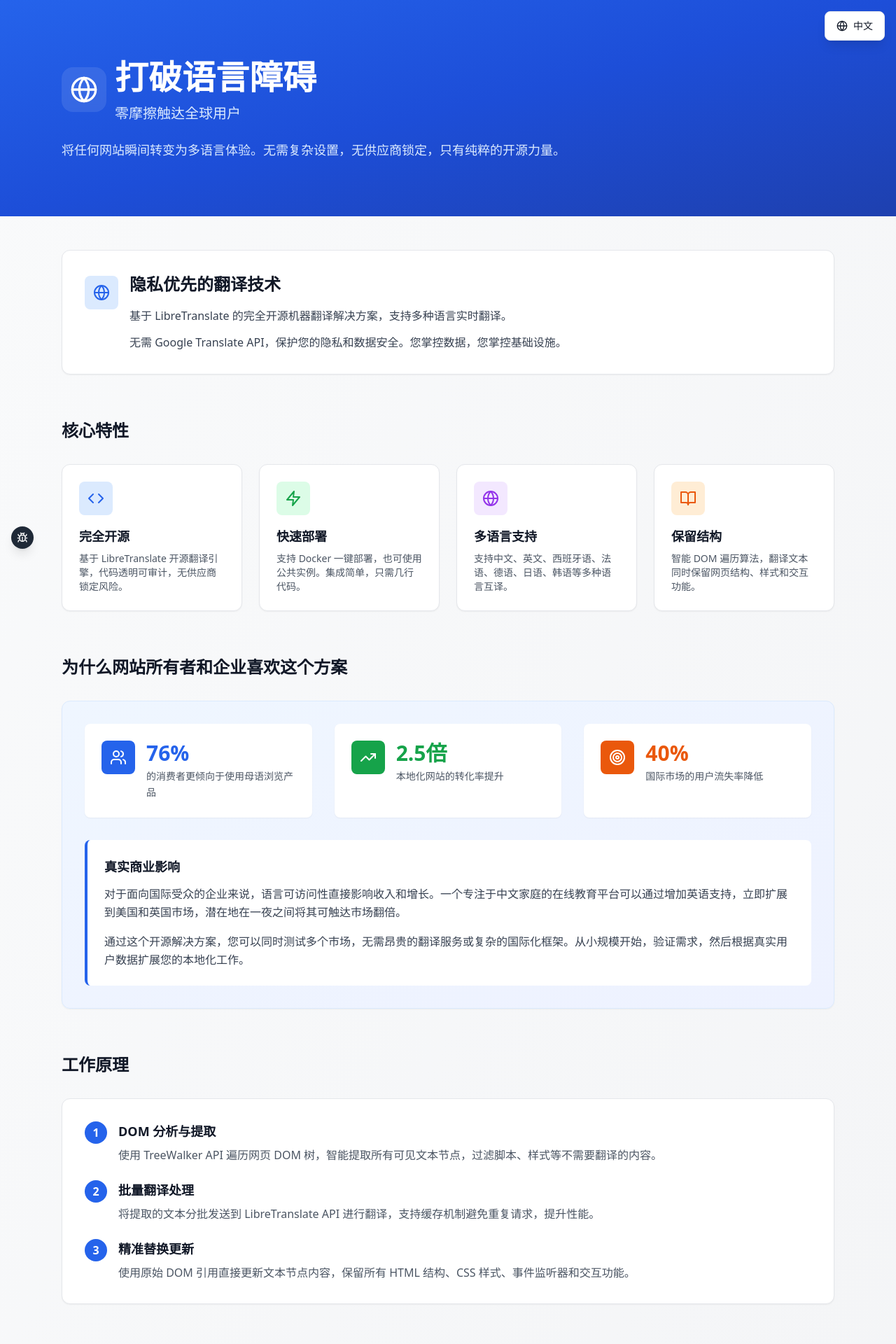
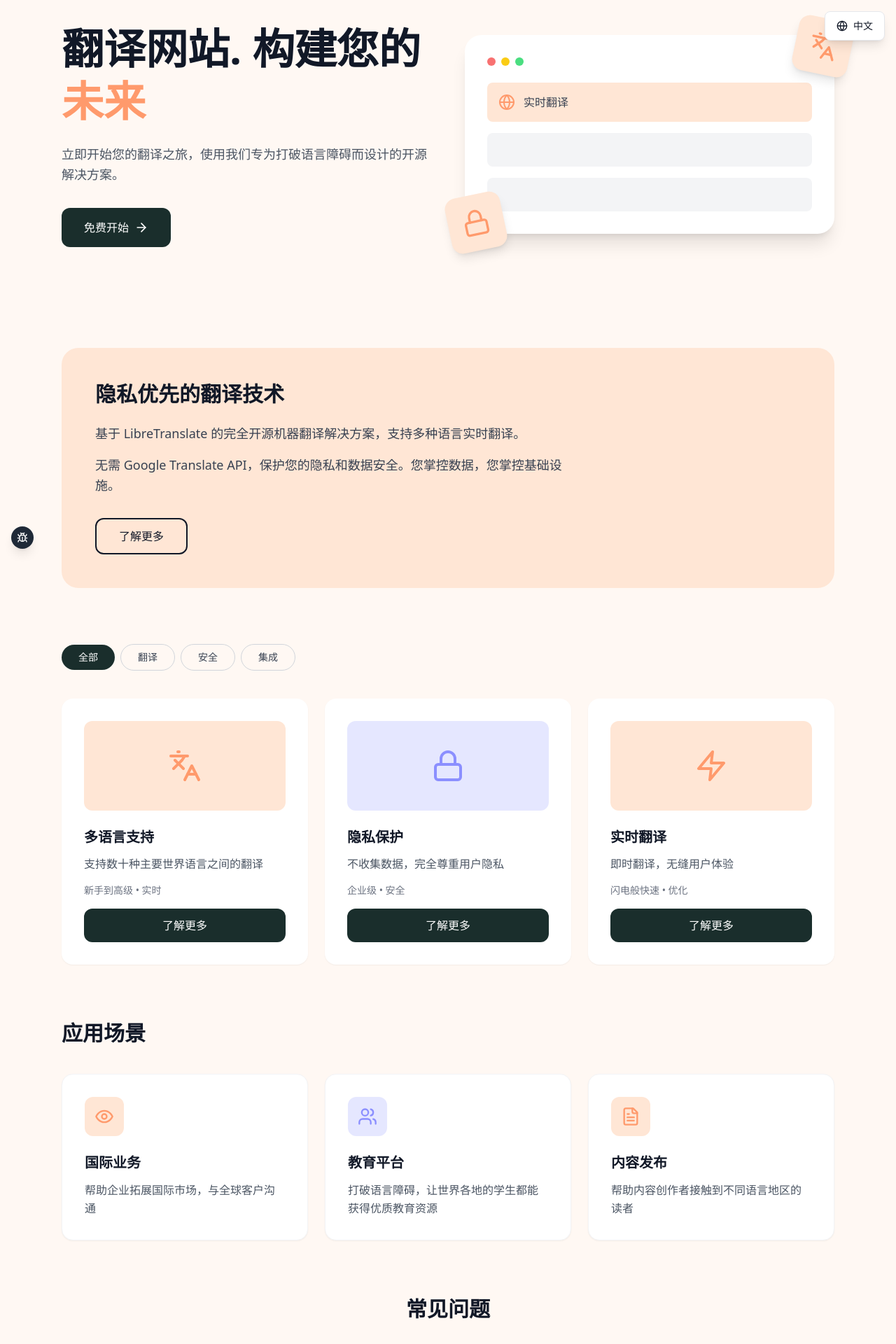
Before and after one commit to aceman23/OpenTranslateAI-OpenSourceWebsiteTranslator, a React (Vite) app: page / in a window 1280 px wide. Shown: the top 1920 px of the page at 70% size. Built offline with nearby package versions, Linux system fonts and the light colour scheme.

Commit message:
Updated DemoContentEnglish.tsx

```diff
--- a/src/components/DemoContent.tsx
+++ b/src/components/DemoContent.tsx
@@ -1,272 +1,207 @@
-import { BookOpen, Code, Globe, Zap, TrendingUp, Users, Target } from 'lucide-react';
+import { Globe, Languages, Lock, Zap, Code, Eye, Users, FileText, ArrowRight } from 'lucide-react';
 
 export function DemoContent() {
   return (
-    <div id="translatable-content" className="min-h-screen bg-gradient-to-br from-gray-50 to-gray-100">
+    <div id="translatable-content" className="min-h-screen bg-[#FFF8F3]">
       {/* Hero Section */}
-      <header className="bg-gradient-to-br from-blue-600 via-blue-700 to-blue-800 text-white">
-        <div className="max-w-6xl mx-auto px-6 py-20">
-          <div className="flex items-center gap-3 mb-6">
-            <div className="w-16 h-16 bg-white/10 backdrop-blur-sm rounded-2xl flex items-center justify-center">
-              <Globe className="w-10 h-10 text-white" />
+      <header className="bg-[#FFF8F3] pt-8 pb-20">
+        <div className="max-w-6xl mx-auto px-6">
+          <div className="grid lg:grid-cols-2 gap-12 items-center">
+            <div>
+              <h1 className="text-6xl font-bold text-gray-900 leading-tight mb-6">
+                翻译网站. 构建您的{' '}
+                <span className="text-[#FF9A6C]">未来</span>
+              </h1>
+              <p className="text-lg text-gray-600 mb-8 leading-relaxed">
+                立即开始您的翻译之旅，使用我们专为打破语言障碍而设计的开源解决方案。
+              </p>
+              <button className="bg-[#1A2E2C] text-white px-8 py-4 rounded-xl font-medium hover:bg-[#152521] transition-colors flex items-center gap-2 group">
+                免费开始
+                <ArrowRight className="w-5 h-5 group-hover:translate-x-1 transition-transform" />
+              </button>
             </div>
-            <div>
-              <h1 className="text-5xl font-bold leading-tight">
-                打破语言障碍
-              </h1>
-              <p className="text-xl text-blue-100 mt-2">
-                零摩擦触达全球用户
-              </p>
+            <div className="relative">
+              <div className="bg-white rounded-3xl shadow-xl p-8 relative">
+                <div className="flex gap-2 mb-6">
+                  <div className="w-3 h-3 rounded-full bg-red-400"></div>
+                  <div className="w-3 h-3 rounded-full bg-yellow-400"></div>
+                  <div className="w-3 h-3 rounded-full bg-green-400"></div>
+                </div>
+                <div className="space-y-4">
+                  <div className="bg-[#FFE6D5] rounded-lg p-4 flex items-center gap-3">
+                    <Globe className="w-6 h-6 text-[#FF9A6C]" />
+                    <span className="text-gray-700 font-medium">实时翻译</span>
+                  </div>
+                  <div className="bg-gray-100 rounded-lg p-4 h-12"></div>
+                  <div className="bg-gray-100 rounded-lg p-4 h-12"></div>
                 </div>
               </div>
-          <p className="text-lg text-blue-100 max-w-3xl leading-relaxed">
-            将任何网站瞬间转变为多语言体验。无需复杂设置，无供应商锁定，只有纯粹的开源力量。
-          </p>
+              <div className="absolute -top-6 -right-6 w-20 h-20 bg-[#FFE6D5] rounded-2xl flex items-center justify-center shadow-lg rotate-12">
+                <Languages className="w-10 h-10 text-[#FF9A6C]" />
+              </div>
+              <div className="absolute -bottom-6 -left-6 w-20 h-20 bg-[#FFE6D5] rounded-2xl flex items-center justify-center shadow-lg -rotate-12">
+                <Lock className="w-10 h-10 text-[#FF9A6C]" />
+              </div>
+            </div>
+          </div>
         </div>
       </header>
 
       {/* Main Content */}
-      <main className="max-w-6xl mx-auto px-6 py-12">
+      <main className="max-w-6xl mx-auto px-6 py-16">
         {/* About Section */}
-        <section className="mb-16">
-          <div className="bg-white rounded-xl p-8 shadow-sm border border-gray-200">
-            <div className="flex items-start gap-4">
-              <div className="flex-shrink-0 w-12 h-12 bg-blue-100 rounded-lg flex items-center justify-center mt-1">
-                <Globe className="w-6 h-6 text-blue-600" />
-              </div>
-              <div>
-                <h2 className="text-2xl font-bold text-gray-900 mb-4">隐私优先的翻译技术</h2>
-                <p className="text-gray-700 leading-relaxed mb-3">
+        <section className="mb-20">
+          <div className="bg-[#FFE6D5] rounded-3xl p-12">
+            <div className="max-w-2xl">
+              <h2 className="text-3xl font-bold text-gray-900 mb-6">隐私优先的翻译技术</h2>
+              <p className="text-gray-700 text-lg leading-relaxed mb-4">
                 基于 LibreTranslate 的完全开源机器翻译解决方案，支持多种语言实时翻译。
               </p>
-                <p className="text-gray-700 leading-relaxed">
+              <p className="text-gray-700 text-lg leading-relaxed mb-8">
                 无需 Google Translate API，保护您的隐私和数据安全。您掌控数据，您掌控基础设施。
               </p>
-              </div>
-            </div>
-          </div>
-        </section>
-        {/* Features Grid */}
-        <section className="mb-16">
-          <h2 className="text-2xl font-bold text-gray-900 mb-8">核心特性</h2>
-          <div className="grid md:grid-cols-2 lg:grid-cols-4 gap-6">
-            <div className="bg-white rounded-xl p-6 shadow-sm border border-gray-200 hover:shadow-md transition-shadow">
-              <div className="w-12 h-12 bg-blue-100 rounded-lg flex items-center justify-center mb-4">
-                <Code className="w-6 h-6 text-blue-600" />
-              </div>
-              <h3 className="text-lg font-semibold text-gray-900 mb-2">
-                完全开源
-              </h3>
-              <p className="text-sm text-gray-600">
-                基于 LibreTranslate 开源翻译引擎，代码透明可审计，无供应商锁定风险。
-              </p>
-            </div>
-
-            <div className="bg-white rounded-xl p-6 shadow-sm border border-gray-200 hover:shadow-md transition-shadow">
-              <div className="w-12 h-12 bg-green-100 rounded-lg flex items-center justify-center mb-4">
-                <Zap className="w-6 h-6 text-green-600" />
-              </div>
-              <h3 className="text-lg font-semibold text-gray-900 mb-2">
-                快速部署
-              </h3>
-              <p className="text-sm text-gray-600">
-                支持 Docker 一键部署，也可使用公共实例。集成简单，只需几行代码。
-              </p>
-            </div>
-
-            <div className="bg-white rounded-xl p-6 shadow-sm border border-gray-200 hover:shadow-md transition-shadow">
-              <div className="w-12 h-12 bg-purple-100 rounded-lg flex items-center justify-center mb-4">
-                <Globe className="w-6 h-6 text-purple-600" />
-              </div>
-              <h3 className="text-lg font-semibold text-gray-900 mb-2">
-                多语言支持
-              </h3>
-              <p className="text-sm text-gray-600">
-                支持中文、英文、西班牙语、法语、德语、日语、韩语等多种语言互译。
-              </p>
-            </div>
-
-            <div className="bg-white rounded-xl p-6 shadow-sm border border-gray-200 hover:shadow-md transition-shadow">
-              <div className="w-12 h-12 bg-orange-100 rounded-lg flex items-center justify-center mb-4">
-                <BookOpen className="w-6 h-6 text-orange-600" />
-              </div>
-              <h3 className="text-lg font-semibold text-gray-900 mb-2">
-                保留结构
-              </h3>
-              <p className="text-sm text-gray-600">
-                智能 DOM 遍历算法，翻译文本同时保留网页结构、样式和交互功能。
-              </p>
+              <button className="border-2 border-gray-900 text-gray-900 px-8 py-3 rounded-xl font-medium hover:bg-gray-900 hover:text-white transition-colors">
+                了解更多
+              </button>
             </div>
           </div>
         </section>
 
-        {/* Business Value Section */}
-        <section className="mb-16">
-          <h2 className="text-2xl font-bold text-gray-900 mb-8">为什么网站所有者和企业喜欢这个方案</h2>
-          <div className="bg-gradient-to-br from-blue-50 to-indigo-50 rounded-xl p-8 shadow-sm border border-blue-100">
-            <div className="grid md:grid-cols-3 gap-8 mb-8">
-              <div className="bg-white rounded-lg p-6 shadow-sm">
-                <div className="flex items-start gap-4">
-                  <div className="flex-shrink-0 w-12 h-12 bg-blue-600 rounded-lg flex items-center justify-center">
-                    <Users className="w-6 h-6 text-white" />
+        {/* Features Grid */}
+        <section className="mb-20">
+          <div className="flex items-center gap-2 mb-8 overflow-x-auto pb-2">
+            <button className="bg-[#1A2E2C] text-white px-6 py-2 rounded-full text-sm font-medium whitespace-nowrap">
+              全部
+            </button>
+            <button className="border border-gray-300 text-gray-700 px-6 py-2 rounded-full text-sm font-medium hover:border-gray-400 transition-colors whitespace-nowrap">
+              翻译
+            </button>
+            <button className="border border-gray-300 text-gray-700 px-6 py-2 rounded-full text-sm font-medium hover:border-gray-400 transition-colors whitespace-nowrap">
+              安全
+            </button>
+            <button className="border border-gray-300 text-gray-700 px-6 py-2 rounded-full text-sm font-medium hover:border-gray-400 transition-colors whitespace-nowrap">
+              集成
+            </button>
           </div>
-                  <div>
-                    <div className="text-3xl font-bold text-blue-600 mb-1">76%</div>
-                    <p className="text-sm text-gray-600 leading-relaxed">
-                      的消费者更倾向于使用母语浏览产品
-                    </p>
+          <div className="grid md:grid-cols-2 lg:grid-cols-3 gap-6">
+            <div className="bg-white p-8 rounded-2xl shadow-sm hover:shadow-md transition-all group">
+              <div className="w-full h-32 bg-[#FFE6D5] rounded-xl flex items-center justify-center mb-6">
+                <Languages className="w-12 h-12 text-[#FF9A6C]" />
               </div>
+              <h3 className="font-bold text-xl text-gray-900 mb-3">多语言支持</h3>
+              <p className="text-gray-600 mb-4">支持数十种主要世界语言之间的翻译</p>
+              <p className="text-sm text-gray-500 mb-4">新手到高级 • 实时</p>
+              <button className="w-full bg-[#1A2E2C] text-white py-3 rounded-xl font-medium hover:bg-[#152521] transition-colors">
+                了解更多
+              </button>
             </div>
+            <div className="bg-white p-8 rounded-2xl shadow-sm hover:shadow-md transition-all group">
+              <div className="w-full h-32 bg-[#E5E7FF] rounded-xl flex items-center justify-center mb-6">
+                <Lock className="w-12 h-12 text-[#8B8FFF]" />
               </div>
-
-              <div className="bg-white rounded-lg p-6 shadow-sm">
-                <div className="flex items-start gap-4">
-                  <div className="flex-shrink-0 w-12 h-12 bg-green-600 rounded-lg flex items-center justify-center">
-                    <TrendingUp className="w-6 h-6 text-white" />
+              <h3 className="font-bold text-xl text-gray-900 mb-3">隐私保护</h3>
+              <p className="text-gray-600 mb-4">不收集数据，完全尊重用户隐私</p>
+              <p className="text-sm text-gray-500 mb-4">企业级 • 安全</p>
+              <button className="w-full bg-[#1A2E2C] text-white py-3 rounded-xl font-medium hover:bg-[#152521] transition-colors">
+                了解更多
+              </button>
             </div>
-                  <div>
-                    <div className="text-3xl font-bold text-green-600 mb-1">2.5倍</div>
-                    <p className="text-sm text-gray-600 leading-relaxed">
-                      本地化网站的转化率提升
-                    </p>
+            <div className="bg-white p-8 rounded-2xl shadow-sm hover:shadow-md transition-all group">
+              <div className="w-full h-32 bg-[#FFE6D5] rounded-xl flex items-center justify-center mb-6">
+                <Zap className="w-12 h-12 text-[#FF9A6C]" />
               </div>
-                </div>
-              </div>
-
-              <div className="bg-white rounded-lg p-6 shadow-sm">
-                <div className="flex items-start gap-4">
-                  <div className="flex-shrink-0 w-12 h-12 bg-orange-600 rounded-lg flex items-center justify-center">
-                    <Target className="w-6 h-6 text-white" />
-                  </div>
-                  <div>
-                    <div className="text-3xl font-bold text-orange-600 mb-1">40%</div>
-                    <p className="text-sm text-gray-600 leading-relaxed">
-                      国际市场的用户流失率降低
-                    </p>
-                  </div>
-                </div>
-              </div>
-            </div>
-
-            <div className="bg-white rounded-lg p-6 border-l-4 border-blue-600">
-              <h3 className="text-lg font-semibold text-gray-900 mb-3">
-                真实商业影响
-              </h3>
-              <p className="text-gray-700 leading-relaxed mb-4">
-                对于面向国际受众的企业来说，语言可访问性直接影响收入和增长。一个专注于中文家庭的在线教育平台可以通过增加英语支持，立即扩展到美国和英国市场，潜在地在一夜之间将其可触达市场翻倍。
-              </p>
-              <p className="text-gray-700 leading-relaxed">
-                通过这个开源解决方案，您可以同时测试多个市场，无需昂贵的翻译服务或复杂的国际化框架。从小规模开始，验证需求，然后根据真实用户数据扩展您的本地化工作。
-              </p>
+              <h3 className="font-bold text-xl text-gray-900 mb-3">实时翻译</h3>
+              <p className="text-gray-600 mb-4">即时翻译，无缝用户体验</p>
+              <p className="text-sm text-gray-500 mb-4">闪电般快速 • 优化</p>
+              <button className="w-full bg-[#1A2E2C] text-white py-3 rounded-xl font-medium hover:bg-[#152521] transition-colors">
+                了解更多
+              </button>
             </div>
           </div>
         </section>
 
-        {/* How It Works */}
-        <section className="mb-16">
-          <h2 className="text-2xl font-bold text-gray-900 mb-8">工作原理</h2>
-          <div className="bg-white rounded-xl p-8 shadow-sm border border-gray-200">
-            <div className="space-y-6">
-              <div className="flex gap-4">
-                <div className="flex-shrink-0 w-8 h-8 bg-blue-600 text-white rounded-full flex items-center justify-center font-bold">
-                  1
+        {/* Use Cases */}
+        <section className="mb-20">
+          <h2 className="text-3xl font-bold text-gray-900 mb-10">应用场景</h2>
+          <div className="grid md:grid-cols-3 gap-6">
+            <div className="bg-white p-8 rounded-2xl shadow-sm border border-gray-100">
+              <div className="w-14 h-14 bg-[#FFE6D5] rounded-xl flex items-center justify-center mb-6">
+                <Eye className="w-7 h-7 text-[#FF9A6C]" />
               </div>
-                <div>
-                  <h3 className="text-lg font-semibold text-gray-900 mb-2">
-                    DOM 分析与提取
-                  </h3>
-                  <p className="text-gray-600">
-                    使用 TreeWalker API 遍历网页 DOM 树，智能提取所有可见文本节点，过滤脚本、样式等不需要翻译的内容。
-                  </p>
+              <h3 className="font-bold text-xl text-gray-900 mb-3">国际业务</h3>
+              <p className="text-gray-600 leading-relaxed">帮助企业拓展国际市场，与全球客户沟通</p>
             </div>
+            <div className="bg-white p-8 rounded-2xl shadow-sm border border-gray-100">
+              <div className="w-14 h-14 bg-[#E5E7FF] rounded-xl flex items-center justify-center mb-6">
+                <Users className="w-7 h-7 text-[#8B8FFF]" />
               </div>
-
-              <div className="flex gap-4">
-                <div className="flex-shrink-0 w-8 h-8 bg-blue-600 text-white rounded-full flex items-center justify-center font-bold">
-                  2
+              <h3 className="font-bold text-xl text-gray-900 mb-3">教育平台</h3>
+              <p className="text-gray-600 leading-relaxed">打破语言障碍，让世界各地的学生都能获得优质教育资源</p>
             </div>
-                <div>
-                  <h3 className="text-lg font-semibold text-gray-900 mb-2">
-                    批量翻译处理
-                  </h3>
-                  <p className="text-gray-600">
-                    将提取的文本分批发送到 LibreTranslate API 进行翻译，支持缓存机制避免重复请求，提升性能。
-                  </p>
+            <div className="bg-white p-8 rounded-2xl shadow-sm border border-gray-100">
+              <div className="w-14 h-14 bg-[#FFE6D5] rounded-xl flex items-center justify-center mb-6">
+                <FileText className="w-7 h-7 text-[#FF9A6C]" />
               </div>
-              </div>
-
-              <div className="flex gap-4">
-                <div className="flex-shrink-0 w-8 h-8 bg-blue-600 text-white rounded-full flex items-center justify-center font-bold">
-                  3
-                </div>
-                <div>
-                  <h3 className="text-lg font-semibold text-gray-900 mb-2">
-                    精准替换更新
-                  </h3>
-                  <p className="text-gray-600">
-                    使用原始 DOM 引用直接更新文本节点内容，保留所有 HTML 结构、CSS 样式、事件监听器和交互功能。
-                  </p>
-                </div>
-              </div>
+              <h3 className="font-bold text-xl text-gray-900 mb-3">内容发布</h3>
+              <p className="text-gray-600 leading-relaxed">帮助内容创作者接触到不同语言地区的读者</p>
             </div>
           </div>
         </section>
 
-        {/* Integration Example */}
-        <section className="mb-16">
-          <h2 className="text-2xl font-bold text-gray-900 mb-8">集成示例</h2>
-          <div className="bg-gray-900 rounded-xl p-6 shadow-sm overflow-x-auto">
-            <pre className="text-sm text-gray-100 font-mono">
-              <code>{`// 在您的 React 应用中使用
-import { TranslationWidget } from './components/TranslationWidget';
-
-function App() {
-  return (
-    <>
-      <TranslationWidget
-        defaultLang="zh"
-        targetElementId="content"
-        position="top-right"
-      />
-      <div id="content">
-        {/* 您的内容 */}
+        {/* FAQ Section */}
+        <section className="mb-20">
+          <h2 className="text-3xl font-bold text-gray-900 mb-10 text-center">常见问题</h2>
+          <div className="max-w-3xl mx-auto bg-white rounded-3xl p-8 shadow-sm border border-gray-100">
+            <div className="space-y-6">
+              <details className="group border-b border-gray-200 pb-6">
+                <summary className="flex items-center justify-between cursor-pointer text-lg font-semibold text-gray-900">
+                  开源翻译如何保护我的隐私？
+                  <span className="ml-6 flex-shrink-0 text-gray-400 group-open:rotate-180 transition-transform">▼</span>
+                </summary>
+                <p className="mt-4 text-gray-600 leading-relaxed">
+                  与商业 API 不同，我们的开源解决方案完全在您的基础设施上运行。不会向第三方发送数据，让您完全掌控敏感信息。
+                </p>
+              </details>
+              <details className="group border-b border-gray-200 pb-6">
+                <summary className="flex items-center justify-between cursor-pointer text-lg font-semibold text-gray-900">
+                  支持哪些语言？
+                  <span className="ml-6 flex-shrink-0 text-gray-400 group-open:rotate-180 transition-transform">▼</span>
+                </summary>
+                <p className="mt-4 text-gray-600 leading-relaxed">
+                  LibreTranslate 支持超过 30 种语言，包括英语、西班牙语、法语、德语、中文、日语等等。语言列表随着社区贡献不断扩展。
+                </p>
+              </details>
+              <details className="group">
+                <summary className="flex items-center justify-between cursor-pointer text-lg font-semibold text-gray-900">
+                  如何将其集成到我的网站中？
+                  <span className="ml-6 flex-shrink-0 text-gray-400 group-open:rotate-180 transition-transform">▼</span>
+                </summary>
+                <p className="mt-4 text-gray-600 leading-relaxed">
+                  使用我们的 JavaScript 小部件集成很简单。只需包含我们的脚本并添加几行代码。提供详细的文档和示例，帮您快速入门。
+                </p>
+              </details>
             </div>
-    </>
-  );
-}`}</code>
-            </pre>
           </div>
         </section>
 
-        {/* Call to Action */}
-        <section className="text-center">
-          <div className="bg-blue-600 rounded-xl p-12 shadow-lg">
-            <h2 className="text-3xl font-bold text-white mb-4">
-              立即开始使用
-            </h2>
-            <p className="text-lg text-blue-100 mb-8 max-w-2xl mx-auto">
-              完全免费的开源翻译方案，让您的网站瞬间支持多语言，覆盖全球用户。
-            </p>
-            <div className="flex gap-4 justify-center" data-no-translate>
-              <button className="bg-white text-blue-600 px-8 py-3 rounded-lg font-semibold hover:bg-blue-50 transition-colors shadow-md">
-                GitHub Repository
+        {/* CTA Section */}
+        <section className="bg-[#1A2E2C] text-white rounded-3xl p-16 text-center">
+          <h2 className="text-4xl font-bold mb-4">翻译网站. 构建您的未来</h2>
+          <p className="text-gray-300 mb-10 text-lg max-w-2xl mx-auto">加入数百名已经使用此解决方案触达全球受众的开发者</p>
+          <button className="bg-white text-gray-900 px-10 py-4 rounded-xl font-semibold hover:bg-gray-100 transition-colors text-lg">
+            免费开始
           </button>
-              <button className="bg-blue-700 text-white px-8 py-3 rounded-lg font-semibold hover:bg-blue-800 transition-colors">
-                查看文档
-              </button>
-            </div>
-          </div>
         </section>
       </main>
 
       {/* Footer */}
-      <footer className="bg-white border-t border-gray-200 mt-16">
-        <div className="max-w-6xl mx-auto px-6 py-8">
-          <div className="text-center text-sm text-gray-600">
-            <p>
+      <footer className="bg-[#1A2E2C] mt-20 py-12">
+        <div className="max-w-6xl mx-auto px-6">
+          <div className="text-center text-sm text-gray-300">
+            <p className="mb-2">
               基于 LibreTranslate 构建 | 完全开源 | MIT 协议
             </p>
-            <p className="mt-2">
+            <p>
               支持自托管或使用公共实例 | 保护您的数据隐私
             </p>
           </div>
```
Also changed, not shown: src/components/DemoContentEnglish.tsx (+154 -219 lines). Lines whose indentation alone changed are shown as unchanged.
